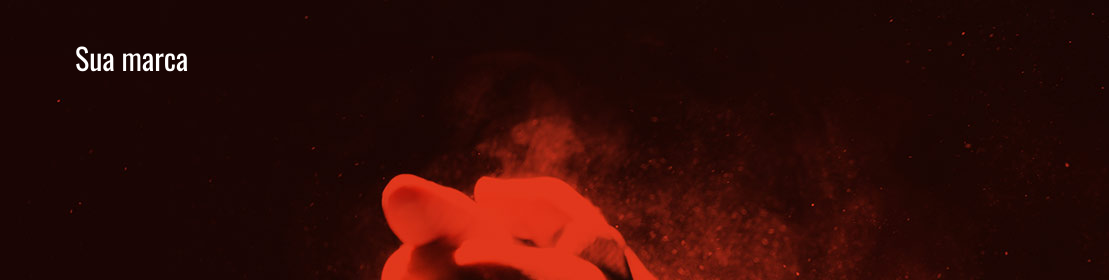
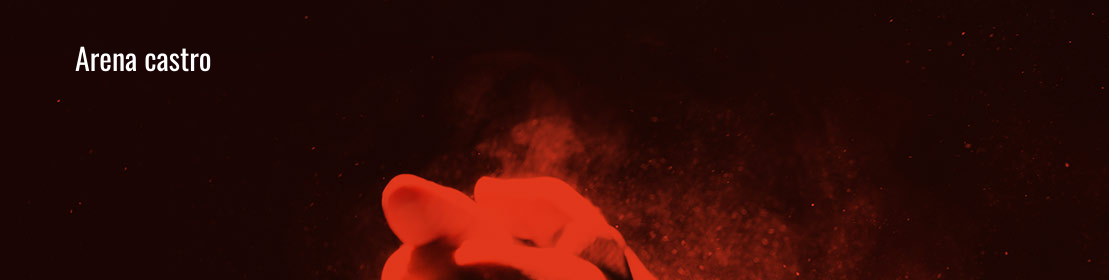
Before and after one commit to gabrielalmeidasantos/arena_castro, a plain HTML site: page index.html in a window 1280 px wide. Shown: the top 280 px of the page, 0-1109 px from the left. Drawn offline with nearby package versions, Linux system fonts and the light colour scheme.

Commit message:
Update index.html

```diff
--- a/index.html
+++ b/index.html
@@ -39,7 +39,7 @@
         <div class="logo">
           <a>
             <!-- <img src="img/logo.png" alt=""> -->
-            <h3 style="color: white">Sua marca</h3>
+            <h3 style="color: white">Arena castro</h3>
           </a>
         </div>
         <div class="top-social">
@@ -474,7 +474,7 @@
               <div class="f-logo">
                 <a>
                   <!-- <img src="img/logo.png" alt="" /> -->
-                  <h4 style="color: white">Sua marca</h4>
+                  <h4 style="color: white">Arena castro</h4>
                 </a>
               </div>
               <p>
```
